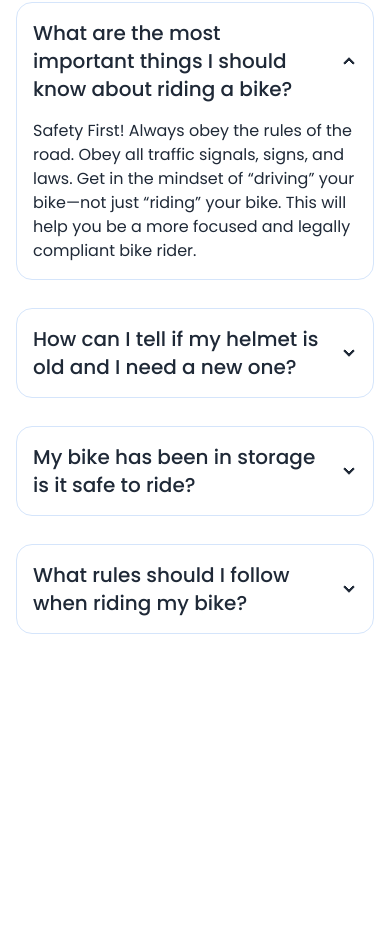
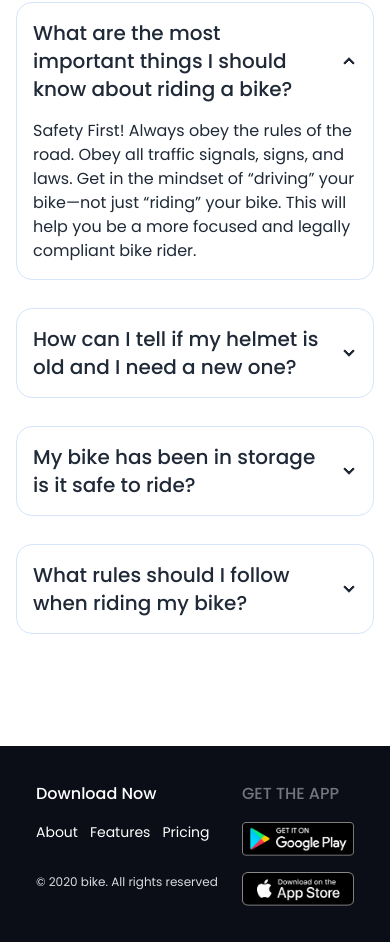
Before and after one commit to rakibunateed/biker-zone, a plain HTML site: page index.html in a window 390 px wide. Shown: the part 4772-5714 px from the top of the page. Before the commit the page ends 5518 px from the top, so only its background shows below. Drawn offline with nearby package versions, Linux system fonts and the light colour scheme.

Commit message:
last commit

```diff
--- a/index.html
+++ b/index.html
@@ -40,7 +40,7 @@
 </head>
 <body class="font-poppins">
     <header class="md:container md:mx-auto">
-        <nav>
+        <nav class="lg:my-11">
             <div class="navbar bg-base-100">
                 <div class="flex-1">
                   <div class="dropdown">
@@ -366,15 +366,26 @@
                   </div>
                 </div>
               </div>
-
         </section>
-
-
-
     </main>
-    <footer>
-
-    </footer>
+    <footer class="footer p-9 lg:px-96 bg-[#0B0D17] text-neutral-content justify-between flex">
+        <aside>
+            <h3 class="text-base font-medium text-[#FFF]">Download Now</h3>
+            <div class="flex gap-3 lg:gap-6 text-[#FFF] pt-2 pb-4 lg:pt-3 pb-6">
+                <p>About</p>
+                <p>Features</p>
+                <p>Pricing</p>
+            </div>
+            <p class="font-light text-xs lg:text-sm text-[#D9DBE1]">© 2020 bike. All rights reserved</p>
+        </aside>
+        <nav>
+          <header class="footer-title font-medium text-base lg:text-lg">Get the App</header>
+          <div class="grid grid-cols-1 gap-4">
+            <a><img class="w-28 lg:w-36" src="images/others/android.png" alt=""></a>
+            <a><img class="w-28 lg:w-36" src="images/others/ios.png" alt=""></a>
+          </div>
+        </nav>
+      </footer>
 
 </body>
 </html>
```
